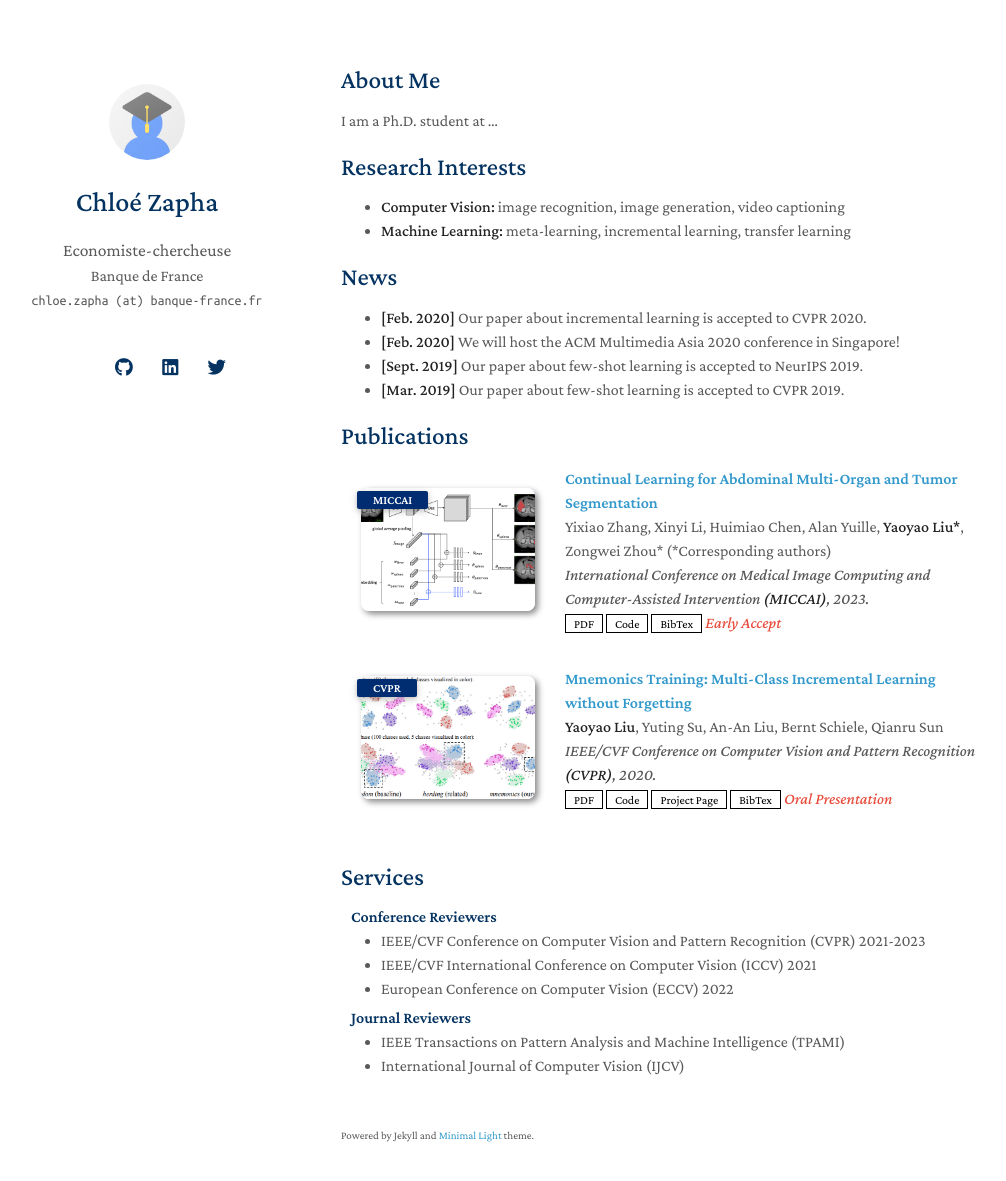
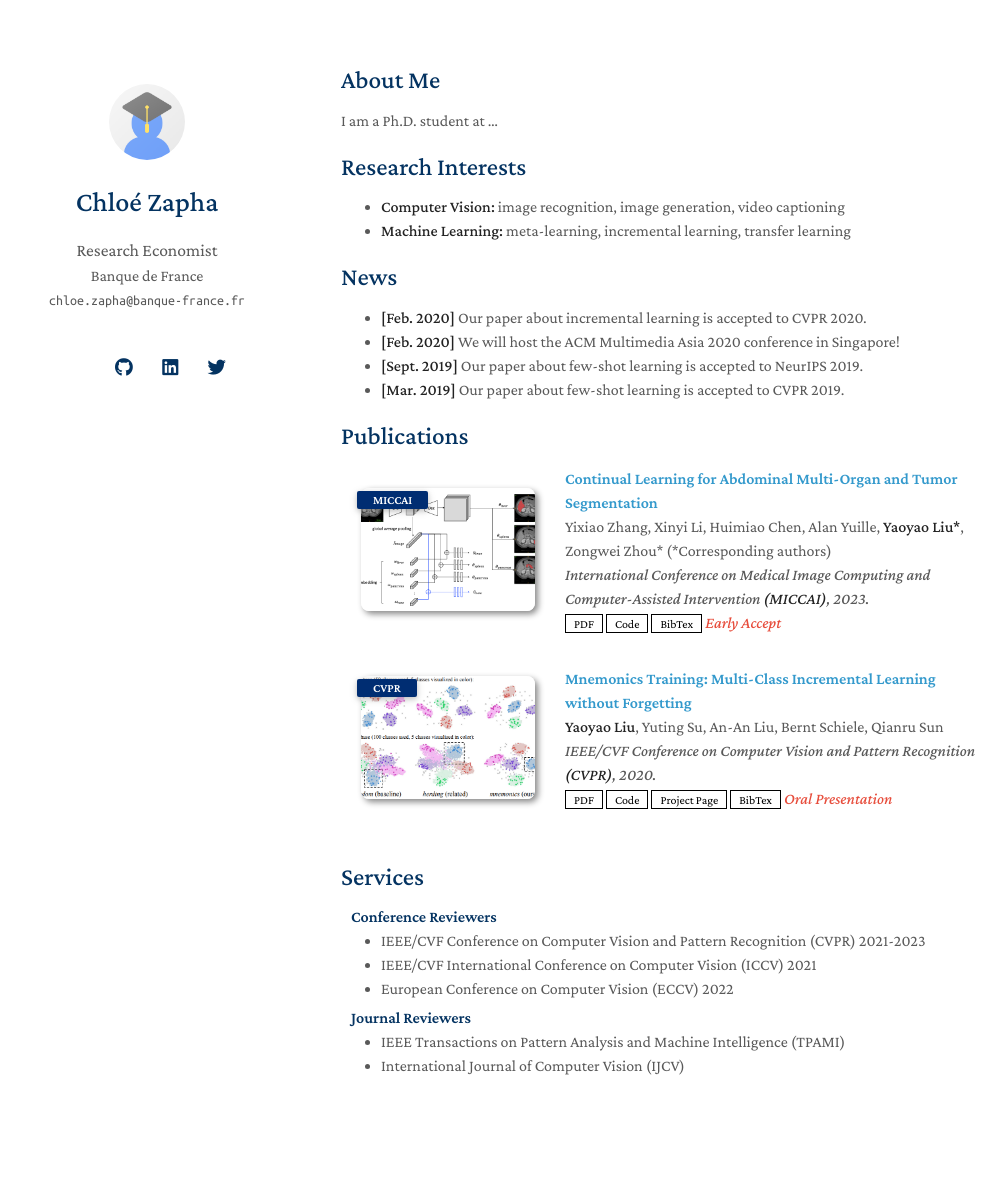
Before and after one commit to czapha/monsite, a Jekyll site: the page built from index.md, in a window 1280 px wide and 1216 px high. Shown: the top 1181 px of the window, without its empty margins (129-1135 px from the left). Built offline with Jekyll 4.4.1, drawn with Linux system fonts in a browser that asks for light colours; nearby versions of some CDN libraries; a style sheet for code colours, icons or effects is not loaded; our own code applies the rules of GitHub Pages for plain Markdown files.

Commit message:
Update _config.yml

```diff
--- a/_config.yml
+++ b/_config.yml
@@ -1,19 +1,19 @@
 # Basic Information
 title: Chloé Zapha
-position: Economiste-chercheuse
+position: Research Economist
 affiliation: Banque de France
-email: chloe.zapha (at) banque-france.fr
+email: chloe.zapha@banque-france.fr
 
 # Search Engine Optimization (SEO)
 # The following information is used to improve the website traffic from search engines, e.g., Google.
 keywords: chloe chloé zapha
-description: site personnel de chloé zapha
+description: personal website of chloé zapha
 canonical: https://minimal-light-theme.yliu.me/
 
 # Links
 # If you don't need one of them, you may delete the corresponding line.
 # google_scholar: https://scholar.google.com/
-cv_link: assets/files/curriculum_vitae.pdf
+cv_link: assets/files/CV_ZAPHA.pdf
 github_link: https://github.com/czapha
 linkedin: https://linkedin.com/in/chloé-zapha-bb1260b1
 twitter: https://twitter.com/czapha
@@ -26,7 +26,7 @@ favicon_dark: ./assets/img/favicon-dark.png
 
 # Footnote
 # You may use the option to disable the footnote, "Powered by Jekyll and Minimal Light theme."
-enable_footnote: true
+enable_footnote: false
 
 # Auto Dark Mode
 # You may use the option to disable the automatic dark theme
@@ -38,7 +38,7 @@ font: "Serif" # or "Sans Serif"
 
 # Google Analytics ID
 # Please remove this if you don't use Google Analytics
-google_analytics: UA-111540567-4
+# google_analytics: UA-111540567-4
 
 # Use this project as a remote theme for GitHub Pages
 # See the guide here: https://docs.github.com/en/pages/setting-up-a-github-pages-site-with-jekyll/adding-a-theme-to-your-github-pages-site-using-jekyll
```
